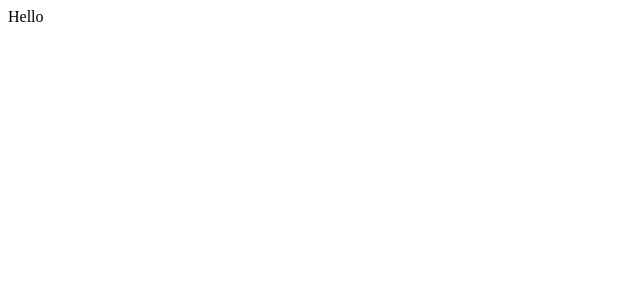
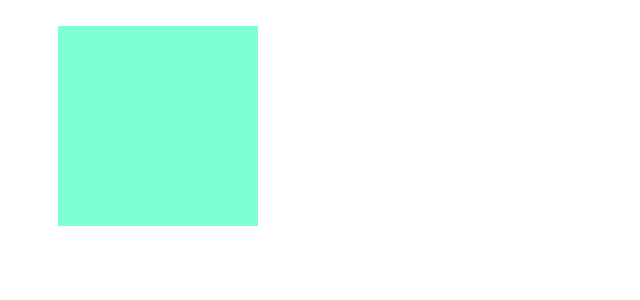
Before and after one commit to Pashokus/docker-compose-generator, a React app: page / in a window 1280 px wide. Shown: the top 300 px of the page, without its empty margins (0-640 px from the left). Built offline with nearby package versions, Linux system fonts and the light colour scheme; some icons are missing.

Commit message:
update logic. add logic to add new docker items on the page

```diff
--- /dev/null
+++ b/src/actions/docker.js
@@ -0,0 +1,5 @@
+import {ADD_DOCKER_ITEM} from './types';
+
+export const addDockerInstance = () => {
+    return { type: ADD_DOCKER_ITEM }
+};
--- /dev/null
+++ b/src/actions/types.js
@@ -0,0 +1 @@
+export const ADD_DOCKER_ITEM = 'ADD_DOCKER_ITEM';
--- /dev/null
+++ b/src/components/AddDockerItem.js
@@ -0,0 +1,16 @@
+import React, { Component } from 'react';
+
+export default class AddDockerItem extends Component {
+    constructor(props) {
+        super(props);
+
+        this.addClickHandler = this.addClickHandler.bind(this);
+    }
+    addClickHandler() {
+        this.props.addDockerInstance();
+    }
+
+    render() {
+        return <li className={'docker-item'} onClick={this.addClickHandler} />;
+    }
+}
--- a/src/components/App.js
+++ b/src/components/App.js
@@ -1,3 +1,6 @@
 import React from 'react';
+import DockerItems from '../containers/DockerItems';
 
-export default () => <div>Hello</div>;
+export default () => <div>
+    <DockerItems />
+</div>;
--- /dev/null
+++ b/src/components/DockerItem.js
@@ -0,0 +1,13 @@
+import React, { Component } from 'react';
+import './dockerItem.scss';
+
+export default class DockerItem extends Component {
+    render() {
+        const { item } = this.props;
+        return <li key={item}>
+            <div className={'docker-item'}>
+                {this.props.item}
+            </div>
+        </li>
+    }
+}
--- /dev/null
+++ b/src/components/dockerItem.scss
@@ -0,0 +1,11 @@
+.docker-item {
+  height: 200px;
+  width: 200px;
+  background-color: aquamarine;
+  margin: 10px;
+}
+
+.docker-items {
+  display: flex;
+  list-style: none;
+}
--- /dev/null
+++ b/src/containers/DockerItems.js
@@ -0,0 +1,28 @@
+import React, { Component } from 'react';
+import { connect } from 'react-redux';
+import DockerItem from '../components/DockerItem';
+import AddDockerItem from '../components/AddDockerItem';
+import * as actions from '../actions/docker';
+import '../components/dockerItem.scss';
+
+class DockerItems extends Component {
+    render() {
+        const { dockerItems, addDockerInstance } = this.props;
+        return (
+            <div>
+                <ul className={'docker-items'}>
+                    <AddDockerItem addDockerInstance={addDockerInstance} />
+                    { dockerItems.map(item => <DockerItem item={item} />) }
+                </ul>
+            </div>
+        );
+    }
+}
+
+const mapStateToProps = (state) => {
+    return {
+        dockerItems: state.docker.items
+    }
+};
+
+export default connect(mapStateToProps, actions)(DockerItems);
--- /dev/null
+++ b/src/reducers/dockerReducer.js
@@ -0,0 +1,12 @@
+import { ADD_DOCKER_ITEM } from '../actions/types';
+
+export default function (state = { items: [] }, action) {
+    switch (action.type) {
+        case ADD_DOCKER_ITEM:
+            const items = state.items.slice();
+            items.push(`Docker instance ${items.length}`);
+            return Object.assign({}, state, { items });
+    }
+
+    return state;
+}
--- a/src/reducers/index.js
+++ b/src/reducers/index.js
@@ -1 +1,8 @@
-export default () => {};
+import { combineReducers } from 'redux'
+import docker from './dockerReducer';
+
+const reducers = combineReducers({
+    docker
+});
+
+export default reducers;
--- a/webpack.config.js
+++ b/webpack.config.js
@@ -13,6 +13,16 @@ module.exports = {
                 test: /\.js$/,
                 exclude: /node_modules/,
                 loaders: ['babel-loader']
+            },
+            {
+                test: /\.scss$/,
+                use: [{
+                    loader: "style-loader"
+                }, {
+                    loader: "css-loader"
+                }, {
+                    loader: "sass-loader"
+                }]
             }
         ]
     },
@@ -23,5 +33,6 @@ module.exports = {
                 to: path.resolve(__dirname, 'bundle/index.html')
             }
         ])
-    ]
+    ],
+    devtool: 'source-maps'
 };
```
Also changed, not shown: package.json (+7 -2 lines), 1 other file (tests, documents, lock files or other folders).
